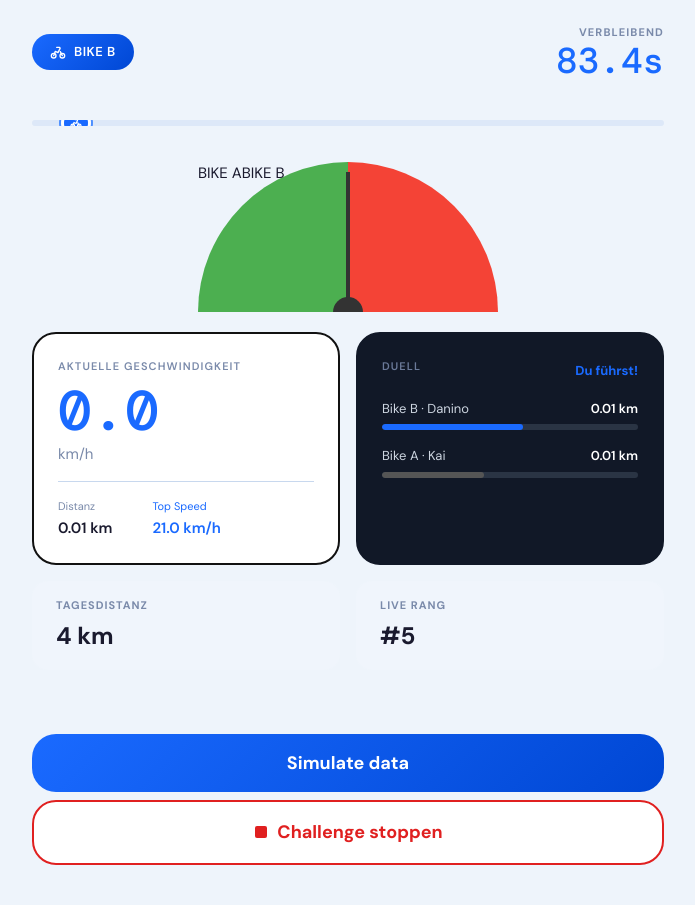
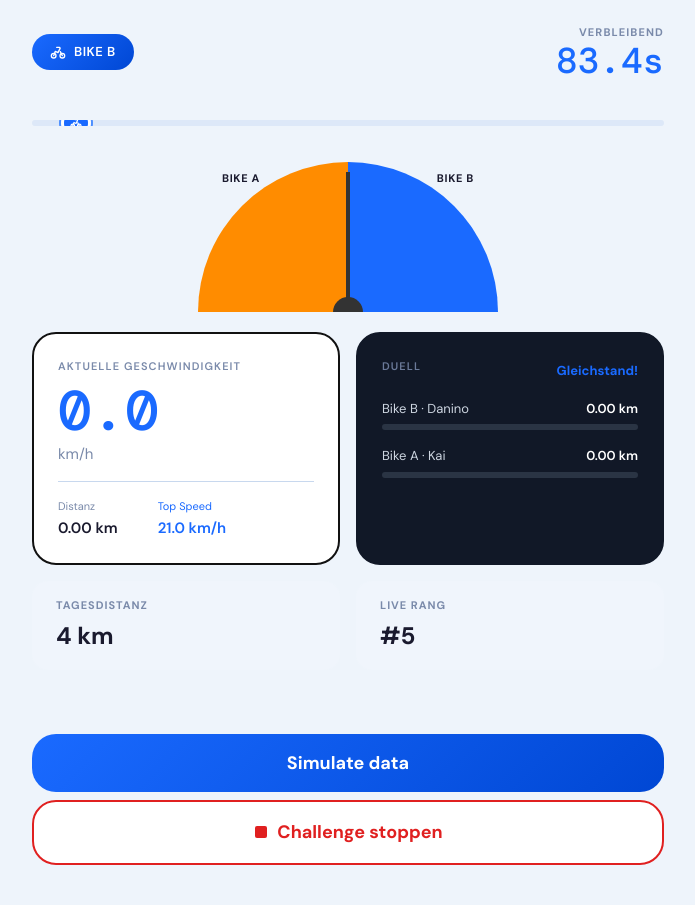
Before and after one commit to Dagi99/IM4_ProVelo, a PHP site: page /race.html in a window 1280 px wide. Shown: the whole page, without its empty margins (292-987 px from the left). Run offline with PHP 8.4, Linux system fonts and the light colour scheme; data that the repository does not hold is empty; a stand-in replaces the project's code that opens the database connection.

Commit message:
Add distance tracking and challenge timer functionality.

```diff
--- a/css/race.css
+++ b/css/race.css
@@ -13,6 +13,7 @@
     --color-blue-light: #4d8fff;
     --color-blue-dark:  #0047d4;
     --color-blue-grad:  linear-gradient(135deg, #1a6aff, #0047d4);
+    --color-orange:     #ff8c00;
     --color-text:       #1a1a2e;
     --color-text-muted: #7a8aaa;
     --color-border:     #c8d8ee;
@@ -281,12 +282,29 @@ body {
     margin: 20px auto;
 }
 
+.gauge-label {
+    position: absolute;
+    top: 8px;
+    z-index: 12;
+    font-size: var(--font-size-xs);
+    font-weight: 700;
+    letter-spacing: 0.06em;
+    color: var(--color-text);
+}
+
+.gauge-label--a {
+    left: 24px;
+}
+
+.gauge-label--b {
+    right: 24px;
+}
+
 .gauge-background {
     width: 300px;
     height: 300px;
     border-radius: 50%;
-    background: linear-gradient(to right, #4CAF50 50%, #f44336 50%); /* Green vs Red */
-    display: flex;
+    background: linear-gradient(to right, var(--color-orange) 50%, var(--color-blue) 50%);
 }
 
 .needle {
--- a/js/race.js
+++ b/js/race.js
@@ -1,10 +1,22 @@
 const MAX_ANGLE = 45;
 const MAX_SPEED_DIFF = 10;
+const CHALLENGE_DURATION = 90;
 
 const needle = document.querySelector("#gauge-needle");
+const timerEl = document.getElementById("timer");
+
+let distanceA = 0;
+let distanceB = 0;
+let lastPollTime = null;
+let challengeActive = true;
+let remaining = CHALLENGE_DURATION;
 
 function clamp(value, min, max) {
     return Math.max(min, Math.min(max, value));
+}
+
+function formatDistance(km) {
+    return km.toFixed(2) + " km";
 }
 
 function updateGauge(speedA, speedB) {
@@ -13,6 +25,70 @@ function updateGauge(speedA, speedB) {
     const diff = speedB - speedA;
     const angle = clamp((diff / MAX_SPEED_DIFF) * MAX_ANGLE, -MAX_ANGLE, MAX_ANGLE);
     needle.style.transform = `translateX(-50%) rotate(${angle}deg)`;
+}
+
+function updateDistances() {
+    const duelDistanceA = document.getElementById("duel-distance-a");
+    const duelDistanceB = document.getElementById("duel-distance-b");
+    const duelBarA = document.getElementById("duel-bar-a");
+    const duelBarB = document.getElementById("duel-bar-b");
+    const duelLead = document.getElementById("duel-lead");
+    const statDistance = document.getElementById("stat-distance");
+
+    const distTextA = formatDistance(distanceA);
+    const distTextB = formatDistance(distanceB);
+
+    if (duelDistanceA) duelDistanceA.textContent = distTextA;
+    if (duelDistanceB) duelDistanceB.textContent = distTextB;
+    if (statDistance) statDistance.textContent = distTextB;
+
+    const maxDist = Math.max(distanceA, distanceB, 0.0001);
+    if (duelBarA) duelBarA.style.width = (distanceA / maxDist) * 100 + "%";
+    if (duelBarB) duelBarB.style.width = (distanceB / maxDist) * 100 + "%";
+
+    if (duelLead) {
+        if (distanceB > distanceA) {
+            duelLead.textContent = "Du führst!";
+        } else if (distanceA > distanceB) {
+            duelLead.textContent = "Du liegst zurück!";
+        } else {
+            duelLead.textContent = "Gleichstand!";
+        }
+    }
+}
+
+function integrateDistances(speedA, speedB) {
+    if (!challengeActive) return;
+
+    const now = Date.now();
+    if (lastPollTime === null) {
+        lastPollTime = now;
+        return;
+    }
+
+    const elapsedSeconds = (now - lastPollTime) / 1000;
+    lastPollTime = now;
+
+    distanceA += speedA * (elapsedSeconds / 3600);
+    distanceB += speedB * (elapsedSeconds / 3600);
+    updateDistances();
+}
+
+function startChallengeTimer() {
+    if (!timerEl) return;
+
+    timerEl.textContent = remaining.toFixed(1) + "s";
+
+    setInterval(() => {
+        remaining -= 0.1;
+        if (remaining <= 0) {
+            remaining = 0;
+            challengeActive = false;
+            timerEl.textContent = "0.0s";
+            return;
+        }
+        timerEl.textContent = remaining.toFixed(1) + "s";
+    }, 100);
 }
 
 async function loadSpeed() {
@@ -26,6 +102,7 @@ async function loadSpeed() {
 
             const speedA = parseFloat(result.speeds["1"] || 0);
             const speedB = parseFloat(result.speeds["2"] || 0);
+            integrateDistances(speedA, speedB);
             updateGauge(speedA, speedB);
         }
     } catch (error) {
@@ -65,5 +142,7 @@ function toggleSimulation() {
 
 document.getElementById("simulate-btn")?.addEventListener("click", toggleSimulation);
 
+startChallengeTimer();
+updateDistances();
 loadSpeed();
 setInterval(loadSpeed, 1000);
--- a/race.html
+++ b/race.html
@@ -18,7 +18,7 @@
             </div>
             <div class="timer-block">
                 <div class="timer-block__label">Verbleibend</div>
-                <div class="timer-block__value" id="timer">87.9s</div>
+                <div class="timer-block__value" id="timer">90.0s</div>
             </div>
         </div>
 
@@ -33,13 +33,12 @@
             </div>
         </div>
         <div class="gauge-container">
-    <div class="gauge-background">
-        <div class="side-a">BIKE A</div>
-        <div class="side-b">BIKE B</div>
-    </div>
-    <div class="needle" id="gauge-needle"></div>
-    <div class="gauge-center"></div>
-</div>
+            <div class="gauge-label gauge-label--a">BIKE A</div>
+            <div class="gauge-label gauge-label--b">BIKE B</div>
+            <div class="gauge-background"></div>
+            <div class="needle" id="gauge-needle"></div>
+            <div class="gauge-center"></div>
+        </div>
         <div class="race-cards">
             <div class="stat-card">
                 <div class="stat-card__label">Aktuelle Geschwindigkeit</div>
@@ -48,7 +47,7 @@
                 <div class="stat-card__meta">
                     <div class="stat-card__meta-item">
                         <div class="stat-card__meta-label">Distanz</div>
-                        <div class="stat-card__meta-value">0.01 km</div>
+                        <div class="stat-card__meta-value" id="stat-distance">0.00 km</div>
                     </div>
                     <div class="stat-card__meta-item">
                         <div class="stat-card__meta-label" style="color:var(--color-blue)">Top Speed</div>
@@ -60,21 +59,21 @@
             <div class="stat-card stat-card--dark">
                 <div style="display:flex;justify-content:space-between;align-items:center;margin-bottom:var(--space-md)">
                     <div class="stat-card__label">Duell</div>
-                    <div class="duel-lead">Du führst!</div>
+                    <div class="duel-lead" id="duel-lead">Du führst!</div>
                 </div>
                 <div class="duel-row">
                     <div class="duel-row__header">
                         <span>Bike B · Danino</span>
-                        <span class="duel-row__distance">0.01 km</span>
+                        <span class="duel-row__distance" id="duel-distance-b">0.00 km</span>
                     </div>
-                    <div class="duel-bar"><div class="duel-bar__fill duel-bar__fill--b" style="width:55%"></div></div>
+                    <div class="duel-bar"><div class="duel-bar__fill duel-bar__fill--b" id="duel-bar-b" style="width:0%"></div></div>
                 </div>
                 <div class="duel-row">
                     <div class="duel-row__header">
                         <span>Bike A · Kai</span>
-                        <span class="duel-row__distance">0.01 km</span>
+                        <span class="duel-row__distance" id="duel-distance-a">0.00 km</span>
                     </div>
-                    <div class="duel-bar"><div class="duel-bar__fill duel-bar__fill--a" style="width:40%"></div></div>
+                    <div class="duel-bar"><div class="duel-bar__fill duel-bar__fill--a" id="duel-bar-a" style="width:0%"></div></div>
                 </div>
             </div>
         </div>
@@ -102,14 +101,5 @@
     </div>
 
     <script src="js/race.js"></script>
-    <script>
-        let remaining = 90;
-        const timerEl = document.getElementById('timer');
-        const tick = setInterval(() => {
-            remaining -= 0.1;
-            if (remaining <= 0) { clearInterval(tick); timerEl.textContent = '0.0s'; return; }
-            timerEl.textContent = remaining.toFixed(1) + 's';
-        }, 100);
-    </script>
 </body>
 </html>
```
